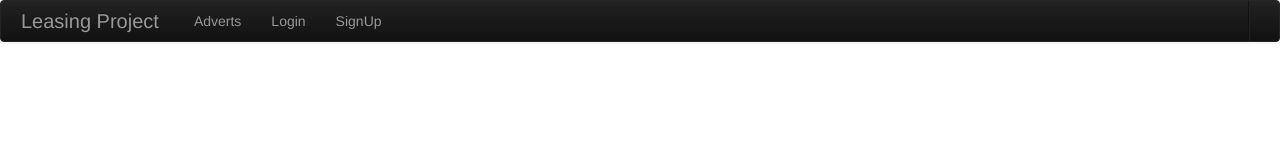
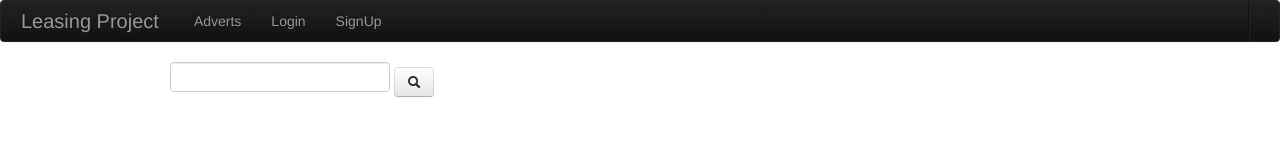
Before and after one commit to TurashovAndrey/QuickTalk_web_client, a plain HTML site: page index.html in a window 1280 px wide. Drawn offline with Linux system fonts and the light colour scheme; no server answers.

Commit message:
Add search component for categories

```diff
--- a/js/templates/categories-list.html
+++ b/js/templates/categories-list.html
@@ -1,3 +1,16 @@
+<div class="container">
+		<div class="col-lg-3">
+            <div class="input-group custom-search-form">
+              <input type="text" class="form-control">
+              <span class="input-group-btn">
+              <button class="btn btn-default" type="button">
+              <span class="icon-search"></span>
+             </button>
+             </span>
+             </div><!-- /input-group -->
+        </div>
+</div>
+
 <div class="container">
      <div class ='span3 media well' ng-repeat="category in categories">
         <a class="pull-left" href="#">
```
